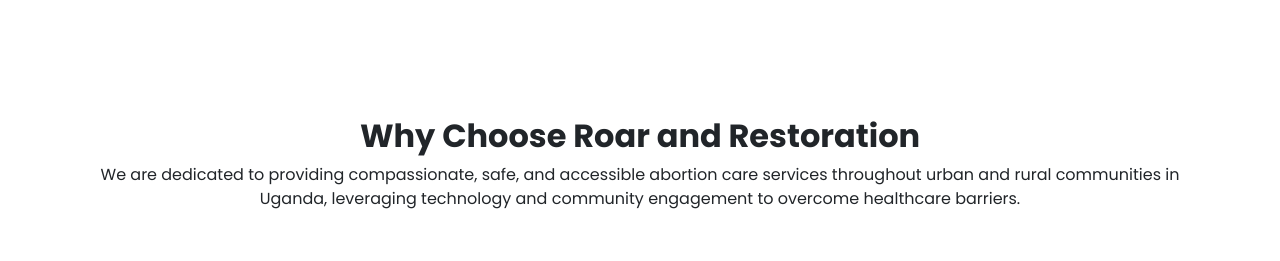
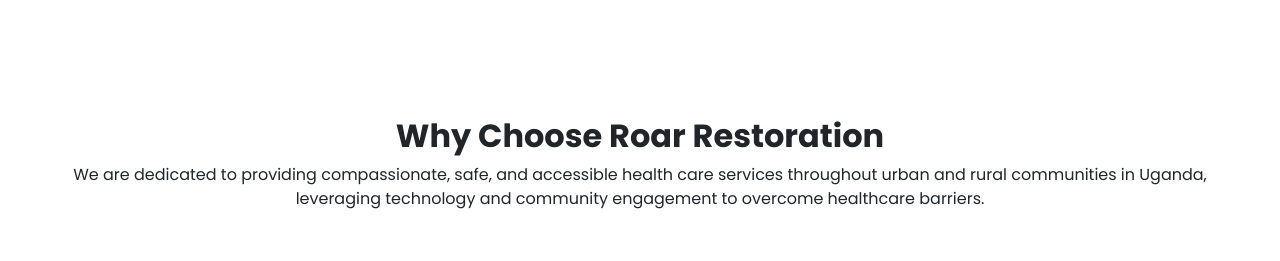
Before and after one commit to katg999/ROARRESTORATION, a plain HTML site: page primecare-html/index.html in a window 1280 px wide. Shown: the part 2409-2670 px from the top of the page. Drawn offline with nearby package versions, Linux system fonts and the light colour scheme.

Commit message:
UpdatedIndexPage

```diff
--- a/primecare-html/index.html
+++ b/primecare-html/index.html
@@ -384,10 +384,10 @@
     <section class="why_section layout_padding">
       <div class="container">
         <div class="heading_container">
-          <h2>Why Choose Roar and Restoration</h2>
+          <h2>Why Choose Roar Restoration</h2>
           <p>
             We are dedicated to providing compassionate, safe, and accessible
-            abortion care services throughout urban and rural communities in
+            health care services throughout urban and rural communities in
             Uganda, leveraging technology and community engagement to overcome
             healthcare barriers.
           </p>
```
